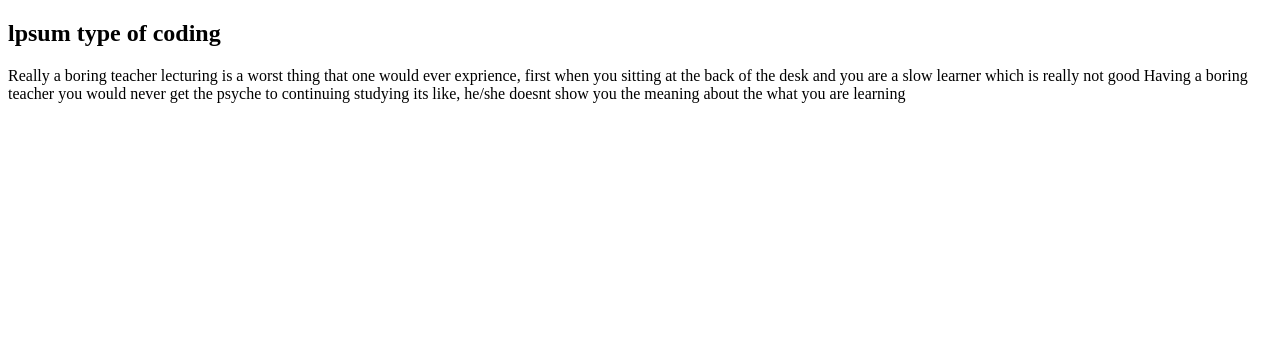
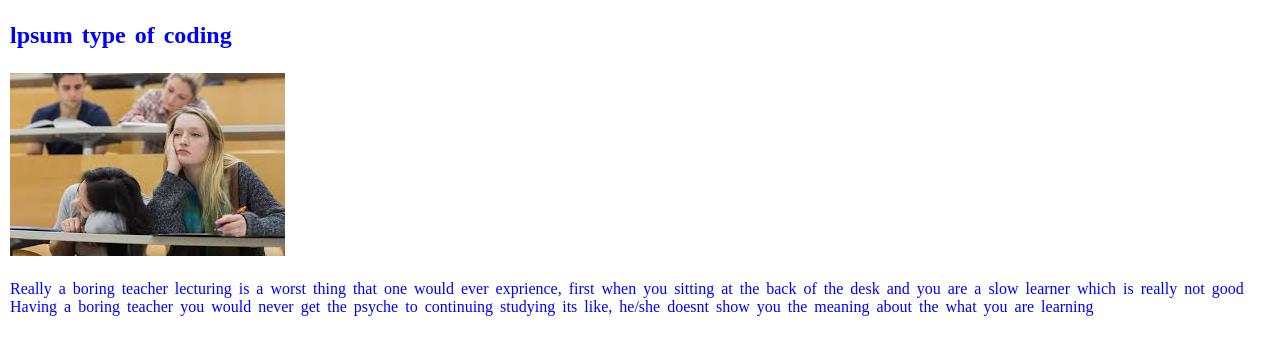
Before and after one commit to qollomcbizzy/boringteacher, a plain HTML site: page boring.html in a window 1280 px wide. Drawn offline with Linux system fonts and the light colour scheme.

Commit message:
add the intro classes to the h2 ,p and img tags

```diff
--- a/boring.html
+++ b/boring.html
@@ -1,11 +1,12 @@
 <!DOCTYPE html>
   <head>
-    <link rel="stylesheet" type="text/css" href="boring.css"/>
+    <link rel="stylesheet" type="text/css" href="style.css"/>
     <title>boring teacher</title>
-    <h2>lpsum type of coding</h2>
+    <h2 class="intro">lpsum type of coding</h2>
   </head>
   <body>
-    <p>Really a boring teacher lecturing is a worst thing that one would ever
+    <img src="image.jpeg"class="intro"/>
+    <p class="intro">Really a boring teacher lecturing is a worst thing that one would ever
       exprience, first when you sitting at the back of the desk and you are a
       slow learner which is really not good
       Having a boring teacher you would never get the psyche to continuing studying its like, he/she doesnt
```
Also changed, not shown: image.jpeg (added).
